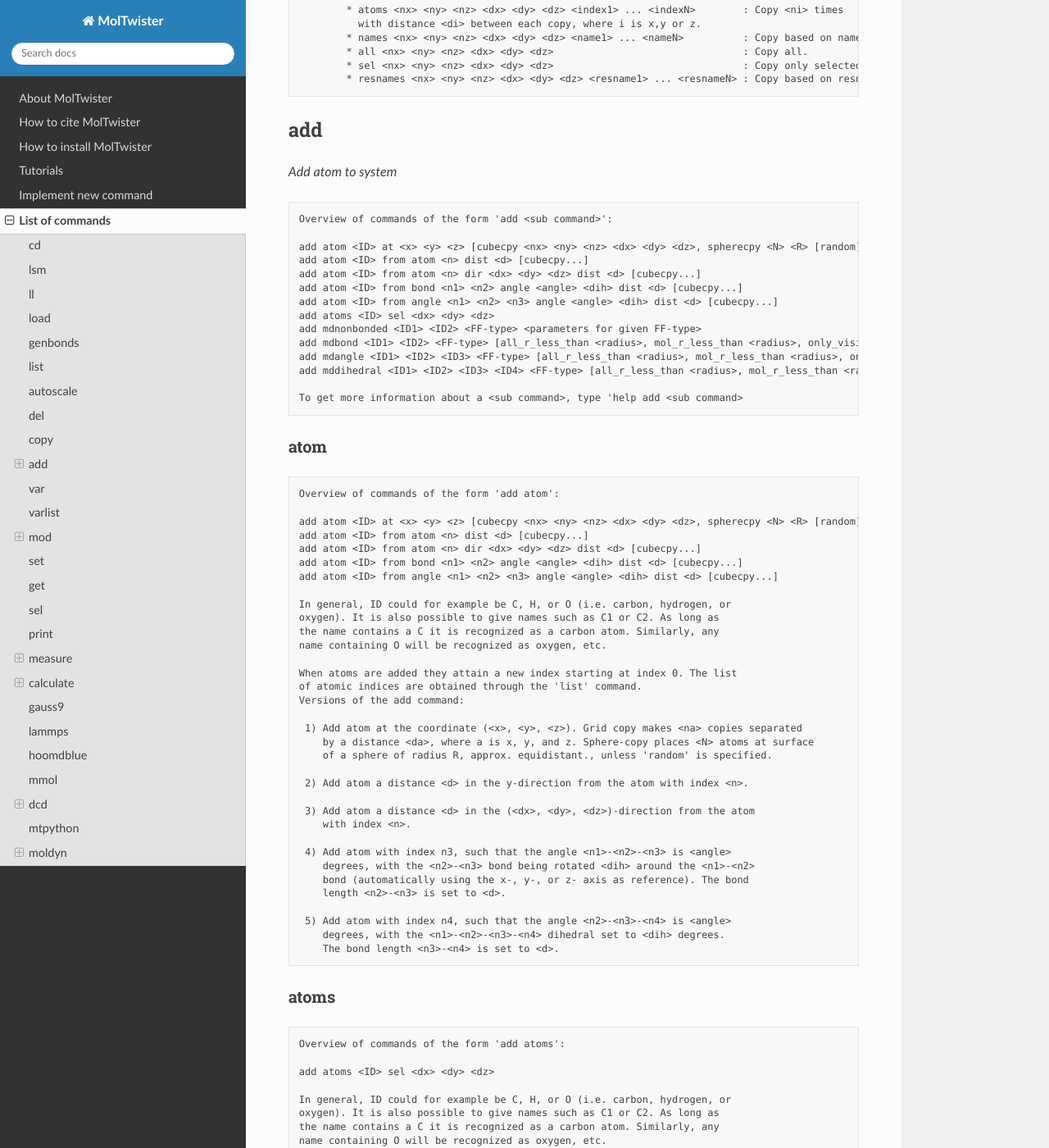
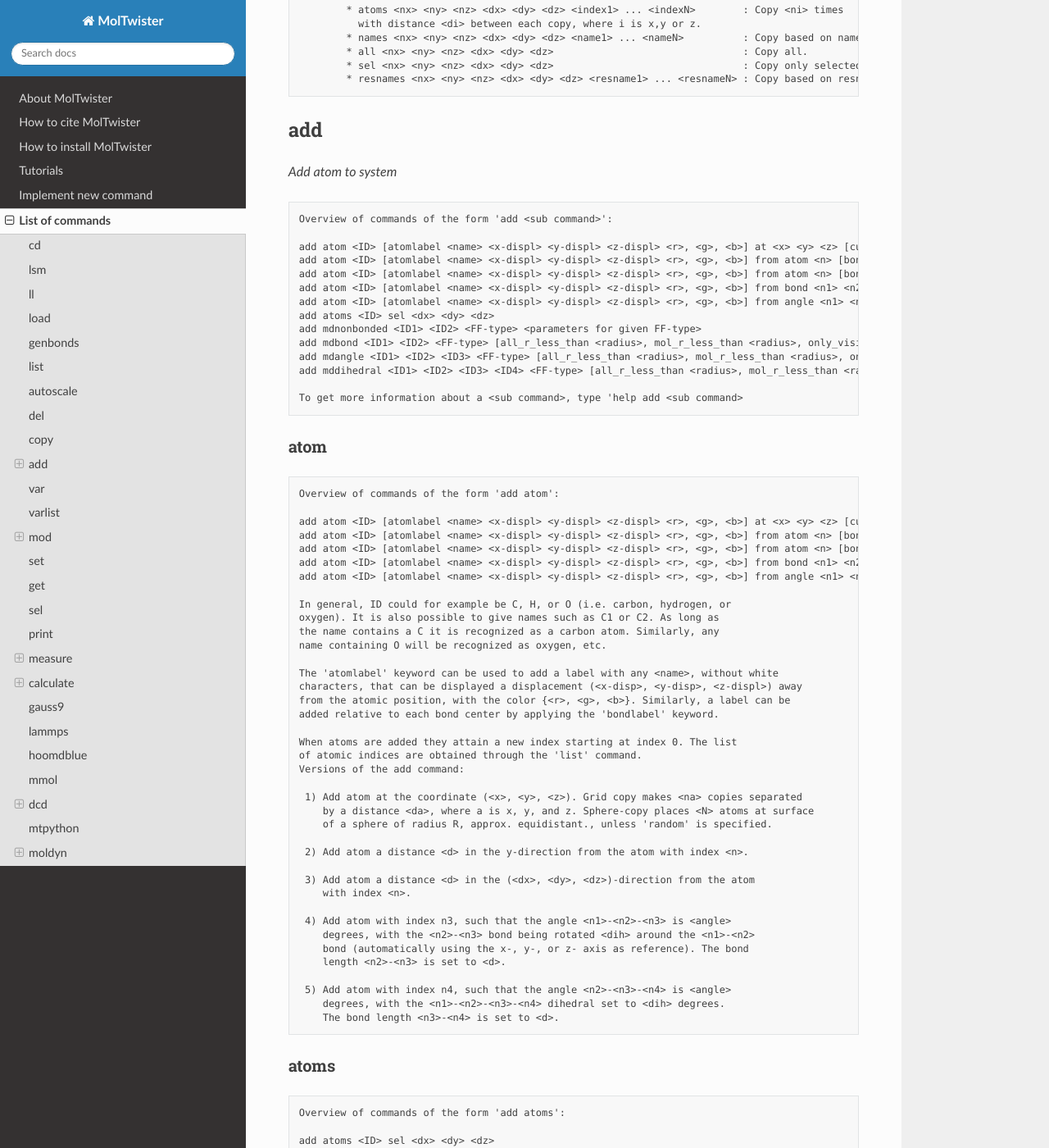
Before and after one commit to MolTwister/MolTwister-doc, a Sphinx documentation site: the page built from source/list_of_commands.md, in a window 1280 px wide and 1400 px high, scrolled down 3453 px. Shown: the whole window at 82% size. Built offline with Sphinx 7.4.7 and the Read the Docs theme 2.0.0, drawn with Linux system fonts in a browser that asks for light colours; some of the changed text lies outside the part shown.

Commit message:
Updated help text to version 1.4.2.

`````diff
--- a/source/list_of_commands.md
+++ b/source/list_of_commands.md
@@ -192,11 +192,11 @@ Make several copies of atoms, or collection of atoms. The allowed specifiers are
 ````text
 Overview of commands of the form 'add <sub command>':
 
-add atom <ID> at <x> <y> <z> [cubecpy <nx> <ny> <nz> <dx> <dy> <dz>, spherecpy <N> <R> [random]]
-add atom <ID> from atom <n> dist <d> [cubecpy...]
-add atom <ID> from atom <n> dir <dx> <dy> <dz> dist <d> [cubecpy...]
-add atom <ID> from bond <n1> <n2> angle <angle> <dih> dist <d> [cubecpy...]
-add atom <ID> from angle <n1> <n2> <n3> angle <angle> <dih> dist <d> [cubecpy...]
+add atom <ID> [atomlabel <name> <x-displ> <y-displ> <z-displ> <r>, <g>, <b>] at <x> <y> <z> [cubecpy <nx> <ny> <nz> <dx> <dy> <dz>, spherecpy <N> <R> [random]]
+add atom <ID> [atomlabel <name> <x-displ> <y-displ> <z-displ> <r>, <g>, <b>] from atom <n> [bondlabel <name> <x-displ> <y-displ> <z-displ> <r>, <g>, <b>] dist <d> [cubecpy...]
+add atom <ID> [atomlabel <name> <x-displ> <y-displ> <z-displ> <r>, <g>, <b>] from atom <n> [bondlabel <name> <x-displ> <y-displ> <z-displ> <r>, <g>, <b>] dir <dx> <dy> <dz> dist <d> [cubecpy...]
+add atom <ID> [atomlabel <name> <x-displ> <y-displ> <z-displ> <r>, <g>, <b>] from bond <n1> <n2> [bondlabel <name> <x-displ> <y-displ> <z-displ> <r>, <g>, <b>] angle <angle> <dih> dist <d> [cubecpy...]
+add atom <ID> [atomlabel <name> <x-displ> <y-displ> <z-displ> <r>, <g>, <b>] from angle <n1> <n2> <n3> [bondlabel <name> <x-displ> <y-displ> <z-displ> <r>, <g>, <b>] angle <angle> <dih> dist <d> [cubecpy...]
 add atoms <ID> sel <dx> <dy> <dz>
 add mdnonbonded <ID1> <ID2> <FF-type> <parameters for given FF-type>
 add mdbond <ID1> <ID2> <FF-type> [all_r_less_than <radius>, mol_r_less_than <radius>, only_visible_bonds, only_14_bonds] <parameters for given FF-type>
@@ -212,16 +212,21 @@ To get more information about a <sub command>, type 'help add <sub command>
 ````text
 Overview of commands of the form 'add atom':
 
-add atom <ID> at <x> <y> <z> [cubecpy <nx> <ny> <nz> <dx> <dy> <dz>, spherecpy <N> <R> [random]]
-add atom <ID> from atom <n> dist <d> [cubecpy...]
-add atom <ID> from atom <n> dir <dx> <dy> <dz> dist <d> [cubecpy...]
-add atom <ID> from bond <n1> <n2> angle <angle> <dih> dist <d> [cubecpy...]
-add atom <ID> from angle <n1> <n2> <n3> angle <angle> <dih> dist <d> [cubecpy...]
+add atom <ID> [atomlabel <name> <x-displ> <y-displ> <z-displ> <r>, <g>, <b>] at <x> <y> <z> [cubecpy <nx> <ny> <nz> <dx> <dy> <dz>, spherecpy <N> <R> [random]]
+add atom <ID> [atomlabel <name> <x-displ> <y-displ> <z-displ> <r>, <g>, <b>] from atom <n> [bondlabel <name> <x-displ> <y-displ> <z-displ> <r>, <g>, <b>] dist <d> [cubecpy...]
+add atom <ID> [atomlabel <name> <x-displ> <y-displ> <z-displ> <r>, <g>, <b>] from atom <n> [bondlabel <name> <x-displ> <y-displ> <z-displ> <r>, <g>, <b>] dir <dx> <dy> <dz> dist <d> [cubecpy...]
+add atom <ID> [atomlabel <name> <x-displ> <y-displ> <z-displ> <r>, <g>, <b>] from bond <n1> <n2> [bondlabel <name> <x-displ> <y-displ> <z-displ> <r>, <g>, <b>] angle <angle> <dih> dist <d> [cubecpy...]
+add atom <ID> [atomlabel <name> <x-displ> <y-displ> <z-displ> <r>, <g>, <b>] from angle <n1> <n2> <n3> [bondlabel <name> <x-displ> <y-displ> <z-displ> <r>, <g>, <b>] angle <angle> <dih> dist <d> [cubecpy...]
 
 In general, ID could for example be C, H, or O (i.e. carbon, hydrogen, or
 oxygen). It is also possible to give names such as C1 or C2. As long as
 the name contains a C it is recognized as a carbon atom. Similarly, any
 name containing O will be recognized as oxygen, etc.
+
+The 'atomlabel' keyword can be used to add a label with any <name>, without white
+characters, that can be displayed a displacement (<x-disp>, <y-disp>, <z-displ>) away
+from the atomic position, with the color {<r>, <g>, <b>}. Similarly, a label can be
+added relative to each bond center by applying the 'bondlabel' keyword.
 
 When atoms are added they attain a new index starting at index 0. The list
 of atomic indices are obtained through the 'list' command.
@@ -704,6 +709,12 @@ Usage: set projection <projection>
        set bondacrosspbc <bondacrosspbc>
        set redrawlimit <num atoms>
        set fog <fog>
+       set usevdwradius <usevdwradius>
+       set vdwscalefactor <vdwscalefactor>
+       set labels <labels>
+       set labelsfontsize <fontsize>
+       set backgroundcolor <r> <g> <b>
+       set backgroundcolor default
 
 This command will set various properties of MolTwister or its loaded systems.
 
@@ -723,6 +734,16 @@ of the scene, scenes with more than <num atoms> atoms will only be displayed wit
 axis system. All atoms will be redrawn once the corresponding mouse button is released.
 
 The <fog> can be either 'on' or 'off'.
+
+The <usevdwradius> can be either 'on' or 'off'. If 'on' the atoms are drawn using the
+built in van der Waals radius multiplied by <vdwscalefactor> (default 1).
+
+The <labels> can be either 'on' or 'off'. If 'on', the atom and bond labels defined in the
+'add atom' command will be displayed.
+
+The <fontsize> can be either 10, 12 or 18.
+
+The color values <r> <g> <b> (red, green and blue) must be between 0 and 1.
 ````
 
 ## get
@@ -1164,6 +1186,24 @@ Output:
 3. x = [<z low>, <z high>]
 If the PBC is user defined, this will be notified by the message 'User
 defined PBC!', in addition to the above.
+
+````
+
+### radiusofgyration
+
+````text
+Overview of commands of the form 'measure radiusofgyration':
+
+measure radiusofgyration sel
+
+Measures the radius of gyration for the collection of atoms defined by
+* the visual selection of atoms, by using the 'sel' keyword
+If 'sel' is not specified, 'sel' is assumed.
+
+Note that atomic masses must be loaded for this command to work!
+
+Output:
+Rgyr = <radius of gyration>
 
 ````
 
`````
Also changed, not shown: other parts of source/list_of_commands.md (+3 -2 lines).
